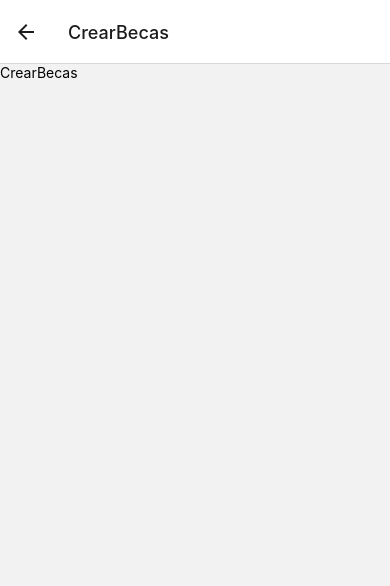
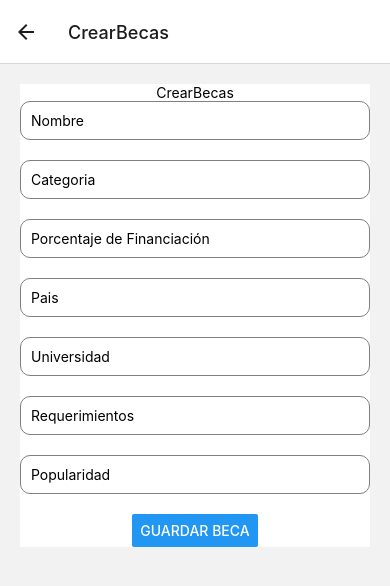
Before and after one commit to SrPio/Proyecto2-Becas-www, a React Native app: screen /CrearBecas in a window 390 px wide. Shown: the top 586 px of the page. Built offline with nearby package versions, Linux system fonts and the light colour scheme; no server answers; the database is empty.

Commit message:
Impl. Conex a firebase Crear y ver becas, iconos. Se hizo la conexión a firebase. Se implementó la funcionalidad de crear una beca. Se implementó la funcionalidad de ver las becas en lista. Se implementó la funcionalidad de ver los detalles de las becas. Se añadieron icons de FontAwesome.

```diff
--- a/App.js
+++ b/App.js
@@ -12,8 +12,8 @@ function MyStack() {
   return (
     <Stack.Navigator>
       <Stack.Screen name="BecasList" component={BecasList} />
+      <Stack.Screen name="CrearBecas" component={CrearBecas} />
       <Stack.Screen name="BecasInfo" component={BecasInfo} />
-      <Stack.Screen name="CrearBecas" component={CrearBecas} />
     </Stack.Navigator>
   )
 }
--- a/components/BecasInfo.jsx
+++ b/components/BecasInfo.jsx
@@ -1,12 +1,88 @@
-import React from "react";
-import { StyleSheet, Text, View } from "react-native";
+import React, { useEffect, useState } from "react";
+import { StyleSheet, Text, View, Image } from "react-native";
+import { doc, getDoc } from "firebase/firestore";
+import { db } from "../database/firebase";
+import { Card } from "react-native-elements";
+import { FontAwesomeIcon } from "@fortawesome/react-native-fontawesome";
+import { faLocationDot } from "@fortawesome/free-solid-svg-icons/faLocationDot";
+import { faStar } from "@fortawesome/free-solid-svg-icons";
 
-function BecasInfo() {
+function BecasInfo(props) {
+  console.log(props.route.params.becaId);
+
+  const [beca, setBeca] = useState([]);
+
+  const obtenerBeca = async (id) => {
+    const docRef = doc(db, "becas", id);
+    const docSnap = await getDoc(docRef);
+    const becaData = docSnap.data();
+    setBeca(becaData);
+    console.log(becaData);
+  };
+  useEffect(() => {
+    obtenerBeca(props.route.params.becaId);
+  }, []);
+
   return (
     <View>
-      <Text>BecasInfo</Text>
+      <Card>
+        <Card.Title>{beca.nombre}</Card.Title>
+        <Card.Divider />
+        <View>
+          <Image
+            style={{ width: "100%", height: 200 }}
+            resizeMode="cover"
+            source={{
+              uri: "https://img.freepik.com/vector-gratis/cartel-prestamos-estudiantiles-o-becas_603843-1091.jpg?t=st=1652638503~exp=1652639103~hmac=b4369561279465254bff66e851f64a607447abc227ca811563c2f34019fef67e&w=740",
+            }}
+          />
+          <Text>{beca.categoria}</Text>
+          <View style={styles.viewStyle}>
+            <FontAwesomeIcon icon={faLocationDot} />
+            <Text>{beca.pais}</Text>
+          </View>
+          <Text>{beca.porcentaje_financia}</Text>
+          <Text>{beca.universidad}</Text>
+          <Text>{beca.requerimientos}</Text>
+          <View style={styles.viewStyle}>
+            {Array.from({ length: beca.popularidad }).map((item, index) => {
+              return (
+                <FontAwesomeIcon
+                  key={index}
+                  style={styles.star}
+                  icon={faStar}
+                />
+              );
+            })}
+            {Array.from({ length: 5 - beca.popularidad }).map((item, index) => {
+              return (
+                <FontAwesomeIcon
+                  key={index}
+                  style={styles.starOpaca}
+                  icon={faStar}
+                />
+              );
+            })}
+          </View>
+        </View>
+      </Card>
     </View>
   );
 }
 
+const styles = StyleSheet.create({
+  viewStyle: {
+    flex: 1,
+    flexDirection: "row",
+    flexWrap: "wrap",
+    marginBottom: 30,
+  },
+  starOpaca: {
+    color: "#bdbdbd",
+  },
+  star: {
+    color: "#ffc300",
+  },
+});
+
 export default BecasInfo;
--- a/components/BecasList.jsx
+++ b/components/BecasList.jsx
@@ -1,11 +1,73 @@
-import React from "react";
-import { StyleSheet, Text, View } from "react-native";
+import React, { useEffect, useState } from "react";
+import { StyleSheet, Text, View, ScrollView, Button } from "react-native";
+import { collection, doc, onSnapshot } from "firebase/firestore";
+import { db } from "../database/firebase";
+import { ListItem, Avatar } from "react-native-elements";
 
-function BecasList() {
+function BecasList(props) {
+  const [becas, setBecas] = useState([]);
+
+  useEffect(() => {
+    const unsub = onSnapshot(collection(db, "becas"), (snapshot) => {
+      const becasData = snapshot.docs.map(
+        (doc) => {
+          return {
+            id: doc.id,
+            nombre: doc.data().nombre,
+            categoria: doc.data().categoria,
+            porcentaje_financia: doc.data().porcentaje_financia,
+            pais: doc.data().pais,
+            universidad: doc.data().universidad,
+            requerimientos: doc.data().requerimientos,
+            popularidad: doc.data().popularidad,
+          };
+        },
+        (error) => {
+          console.log(error, "Error en snapshot");
+        }
+      );
+      setBecas(becasData);
+      console.log(becasData);
+    });
+
+    return () => {
+      unsub();
+    };
+  }, []);
+
   return (
-    <View>
+    <ScrollView>
       <Text>BecasList</Text>
-    </View>
+      <Button
+        title="Crear Beca"
+        onPress={() => props.navigation.navigate("CrearBecas")}
+      />
+      {becas?.map((beca) => {
+        return (
+          <ListItem
+            key={beca.id}
+            bottomDivider
+            onPress={() => {
+              props.navigation.navigate("BecasInfo", {
+                becaId: beca.id,
+              });
+            }}
+          >
+            <ListItem.Chevron />
+            <Avatar
+              source={{
+                uri: "https://www.primeprospects.net/wp-content/uploads/2017/10/education-icon-1.png",
+              }}
+              rounded
+            />
+            <ListItem.Content>
+              <ListItem.Title>{beca.nombre}</ListItem.Title>
+              <ListItem.Subtitle>{beca.categoria}</ListItem.Subtitle>
+            </ListItem.Content>
+          </ListItem>
+        );
+      })}
+    </ScrollView>
   );
 }
 
--- a/components/CrearBecas.jsx
+++ b/components/CrearBecas.jsx
@@ -1,12 +1,125 @@
-import React from "react";
-import { StyleSheet, Text, View } from "react-native";
+import React, { useState } from "react";
+import {
+  StyleSheet,
+  Text,
+  View,
+  ScrollView,
+  TextInput,
+  Button,
+} from "react-native";
+import { db } from "../database/firebase";
+import { collection, addDoc } from "firebase/firestore";
 
-function CrearBecas() {
+function CrearBecas(props) {
+  const INITIAL_STATE = {
+    nombre: "",
+    categoria: "",
+    porcentaje_financia: "",
+    pais: "",
+    universidad: "",
+    requerimientos: "",
+    popularidad: "",
+  };
+
+  const [beca, setBeca] = useState(INITIAL_STATE);
+
+  const handleInputChange = (name, value) => {
+    setBeca({ ...beca, [name]: value });
+  };
+
+  const guardarBeca = async () => {
+    if (beca.nombre === "") {
+      alert("Por favor rellen todos los campos.");
+    } else {
+      console.log(beca);
+      try {
+        await addDoc(collection(db, "becas"), {
+          nombre: beca.nombre,
+          categoria: beca.categoria,
+          porcentaje_financia: beca.porcentaje_financia,
+          pais: beca.pais,
+          universidad: beca.universidad,
+          requerimientos: beca.requerimientos,
+          popularidad: beca.popularidad,
+        });
+        props.navigation.navigate("BecasList");
+      } catch (error) {
+        console.log("Error al agregar una beca " + error);
+      }
+    }
+  };
+
   return (
-    <View>
-      <Text>CrearBecas</Text>
-    </View>
+    <ScrollView>
+      <View style={styles.container}>
+        <Text>CrearBecas</Text>
+        <TextInput
+          style={styles.inputStyle}
+          placeholder="Nombre"
+          onChangeText={(value) => handleInputChange("nombre", value)}
+        ></TextInput>
+        <TextInput
+          style={styles.inputStyle}
+          placeholder="Categoria"
+          onChangeText={(value) => handleInputChange("categoria", value)}
+        ></TextInput>
+        <TextInput
+          style={styles.inputStyle}
+          placeholder="Porcentaje de Financiación"
+          onChangeText={(value) =>
+            handleInputChange("porcentaje_financia", value)
+          }
+        ></TextInput>
+        <TextInput
+          style={styles.inputStyle}
+          placeholder="Pais"
+          onChangeText={(value) => handleInputChange("pais", value)}
+        ></TextInput>
+        <TextInput
+          style={styles.inputStyle}
+          placeholder="Universidad"
+          onChangeText={(value) => handleInputChange("universidad", value)}
+        ></TextInput>
+        <TextInput
+          style={styles.inputStyle}
+          placeholder="Requerimientos"
+          onChangeText={(value) => handleInputChange("requerimientos", value)}
+        ></TextInput>
+        <TextInput
+          style={styles.inputStyle}
+          placeholder="Popularidad"
+          onChangeText={(value) => handleInputChange("popularidad", value)}
+        ></TextInput>
+        <Button
+          title="Guardar Beca"
+          onPress={() => {
+            guardarBeca();
+          }}
+        ></Button>
+      </View>
+    </ScrollView>
   );
 }
 
+const styles = StyleSheet.create({
+  container: {
+    flex: 1,
+    backgroundColor: "#fff",
+    alignItems: "center",
+    justifyContent: "center",
+    margin: 20,
+  },
+  textStyle: {
+    fontSize: 50,
+  },
+  inputStyle: {
+    borderColor: "gray",
+    width: "100%",
+    borderWidth: 1,
+    borderRadius: 10,
+    padding: 10,
+    marginBottom: 20,
+  },
+});
+
 export default CrearBecas;
--- /dev/null
+++ b/database/firebase.js
@@ -0,0 +1,30 @@
+/* import firebase from 'firebase' */
+import { getFirestore } from 'firebase/firestore'
+
+// Import the functions you need from the SDKs you need
+import { initializeApp } from "firebase/app";
+// TODO: Add SDKs for Firebase products that you want to use
+// https://firebase.google.com/docs/web/setup#available-libraries
+
+// Your web app's Firebase configuration
+const firebaseConfig = {
+    apiKey: "AIzaSyARxlQ4sqoDD-t7pPbgDau1wiyaARET2Ac",
+    authDomain: "proyecto-2-b9d05.firebaseapp.com",
+    projectId: "proyecto-2-b9d05",
+    storageBucket: "proyecto-2-b9d05.appspot.com",
+    messagingSenderId: "82925914909",
+    appId: "1:82925914909:web:5169f760f4fa34bb976ff4"
+};
+
+// Initialize Firebase
+export const app = initializeApp(firebaseConfig);
+
+export const db = getFirestore(app);
+
+
+/*
+export default {
+    firebase,
+    db,
+
+} */
--- a/package.json
+++ b/package.json
@@ -10,16 +10,22 @@
     "eject": "expo eject"
   },
   "dependencies": {
+    "@fortawesome/fontawesome-svg-core": "^6.1.1",
+    "@fortawesome/free-solid-svg-icons": "^6.1.1",
+    "@fortawesome/react-native-fontawesome": "^0.3.0",
     "@react-navigation/native": "^6.0.10",
     "@react-navigation/stack": "^6.2.1",
     "expo": "~45.0.0",
     "expo-status-bar": "~1.3.0",
+    "firebase": "^9.8.3",
     "react": "17.0.2",
     "react-dom": "17.0.2",
     "react-native": "0.68.2",
+    "react-native-elements": "^3.4.2",
     "react-native-gesture-handler": "~2.2.1",
     "react-native-safe-area-context": "4.2.4",
     "react-native-screens": "~3.11.1",
+    "react-native-svg": "^12.3.0",
     "react-native-web": "0.17.7"
   },
   "devDependencies": {
```
Also changed, not shown: metro.config.js (added, +7 -0 lines), 1 other file (tests, documents, lock files or other folders).
